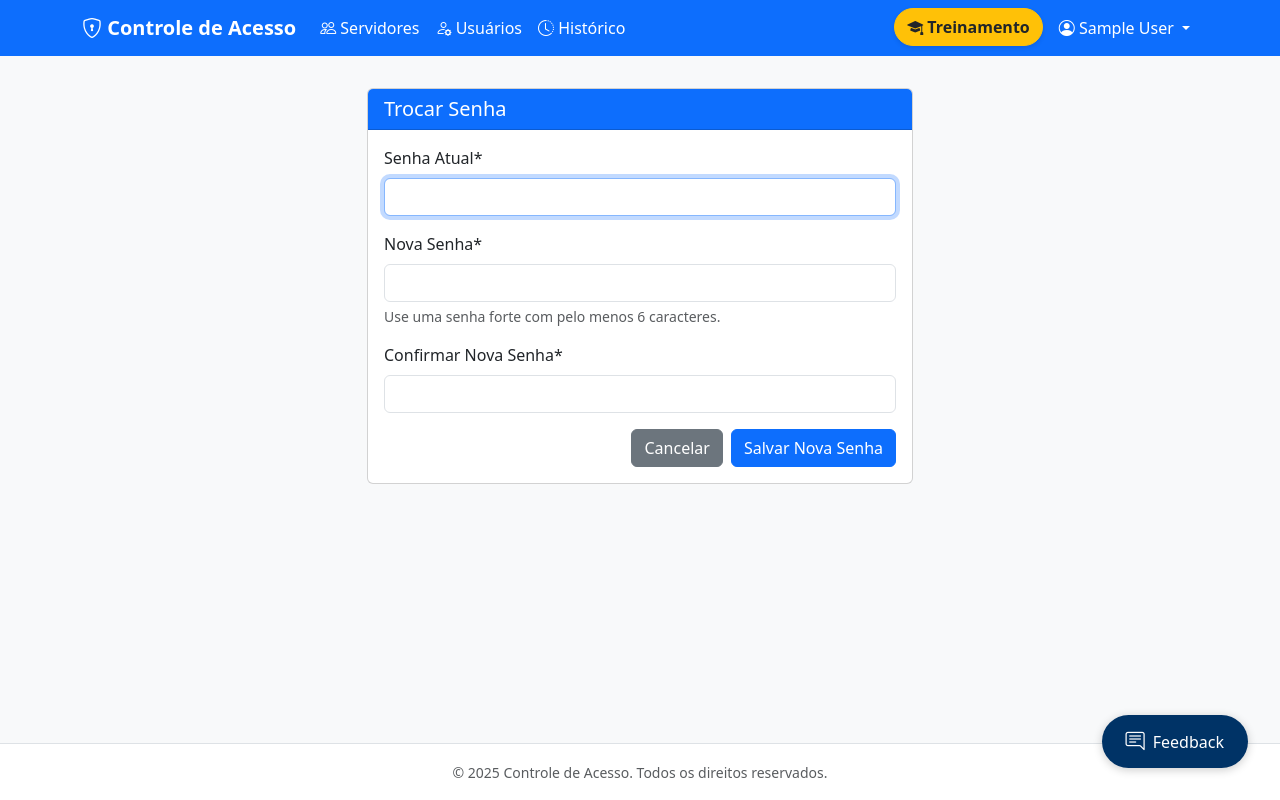
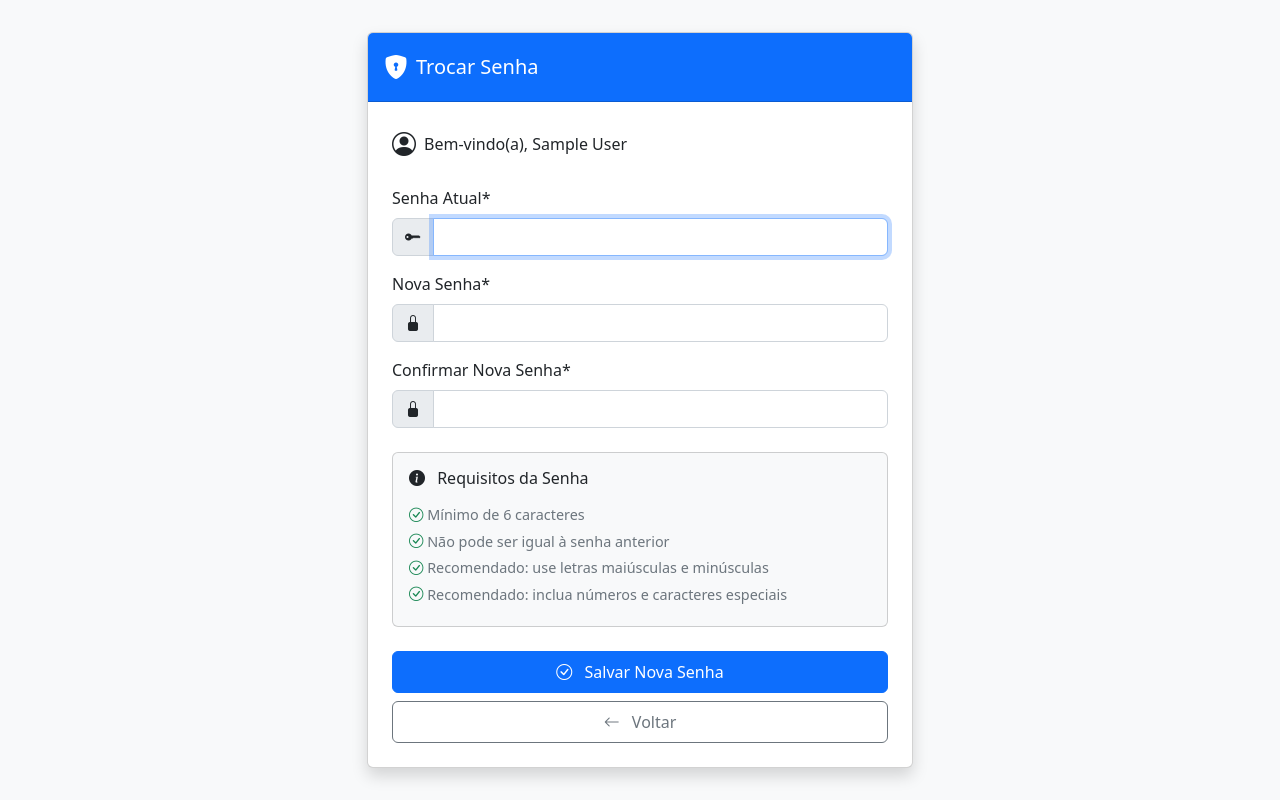
Before and after one commit to A-Assuncao/controle-acesso-PAMC, a Django app: page /trocar-senha/ in a window 1280 px wide. Run offline with Django 5.2, Linux system fonts and the light colour scheme; the visitor is signed in with stand-in values (Sample User, id 1); data comes from the database, SQL or seed files in the repository; data that the repository does not hold is empty; some libraries are stand-ins or nearby versions.

Commit message:
Ajuste no redirecionamento de trocar senha

```diff
--- a/controle_acesso/settings.py
+++ b/controle_acesso/settings.py
@@ -30,7 +30,7 @@ DEBUG = False
 # Quando DEBUG for False, ative esta configuração para servir arquivos estáticos
 SERVE_STATIC_FILES = True
 
-ALLOWED_HOSTS = ['localhost', '127.0.0.1', '.ngrok-free.app']
+ALLOWED_HOSTS = ['localhost', '127.0.0.1', '.ngrok-free.app', '.serveo.net']
 
 # Application definition
 INSTALLED_APPS = [
--- a/core/templates/core/trocar_senha.html
+++ b/core/templates/core/trocar_senha.html
@@ -1,28 +1,69 @@
-{% extends 'core/base.html' %}
-
-{% block title %}Trocar Senha - Controle de Acesso{% endblock %}
-
-{% block content %}
+<!DOCTYPE html>
+<html lang="pt-br">
+<head>
+    <meta charset="UTF-8">
+    <meta name="viewport" content="width=device-width, initial-scale=1.0">
+    <title>Trocar Senha - Controle de Acesso</title>
+    <link href="https://cdn.jsdelivr.net/npm/bootstrap@5.2.3/dist/css/bootstrap.min.css" rel="stylesheet">
+    <link href="https://cdn.jsdelivr.net/npm/bootstrap-icons@1.10.0/font/bootstrap-icons.css" rel="stylesheet">
+    <style>
+        body {
+            background-color: #f8f9fa;
+            min-height: 100vh;
+            display: flex;
+            align-items: center;
+        }
+        .password-requirements {
+            font-size: 0.9rem;
+            color: #6c757d;
+        }
+        .requirement-item {
+            margin-bottom: 0.3rem;
+        }
+        .requirement-item i {
+            width: 20px;
+        }
+    </style>
+</head>
+<body>
+    <div class="container">
         <div class="row justify-content-center">
             <div class="col-md-6">
-        <div class="card">
-            <div class="card-header bg-primary text-white">
+                <div class="card shadow">
+                    <div class="card-header bg-primary text-white py-3">
+                        <div class="d-flex align-items-center">
+                            <i class="bi bi-shield-lock-fill me-2 fs-4"></i>
                             <h5 class="mb-0">Trocar Senha</h5>
                         </div>
-            <div class="card-body">
+                    </div>
+                    <div class="card-body p-4">
+                        <div class="mb-4">
+                            <div class="d-flex align-items-center mb-2">
+                                <i class="bi bi-person-circle me-2 fs-4"></i>
+                                <h6 class="mb-0">Bem-vindo(a), {{ request.user.get_full_name|default:request.user.username }}</h6>
+                            </div>
                             {% if perfil.precisa_trocar_senha %}
-                <div class="alert alert-warning mb-4">
+                            <div class="alert alert-warning mb-3">
                                 <i class="bi bi-exclamation-triangle-fill me-2"></i>
                                 <strong>Atenção!</strong> Você precisa trocar sua senha temporária para continuar usando o sistema.
+                                {% if perfil.senha_temporaria %}
+                                <div class="mt-2">
+                                    <small>Sua senha temporária é: <strong>{{ perfil.senha_temporaria }}</strong></small>
                                 </div>
                                 {% endif %}
+                            </div>
+                            {% endif %}
+                        </div>
 
                         <form method="post" class="needs-validation" novalidate>
                             {% csrf_token %}
 
                             <div class="mb-3">
                                 <label class="form-label">Senha Atual*</label>
+                                <div class="input-group">
+                                    <span class="input-group-text"><i class="bi bi-key-fill"></i></span>
                                     <input type="password" name="senha_atual" class="form-control" required autofocus>
+                                </div>
                                 <div class="invalid-feedback">
                                     Por favor, informe sua senha atual.
                                 </div>
@@ -30,36 +71,73 @@
 
                             <div class="mb-3">
                                 <label class="form-label">Nova Senha*</label>
+                                <div class="input-group">
+                                    <span class="input-group-text"><i class="bi bi-lock-fill"></i></span>
                                     <input type="password" name="nova_senha" class="form-control" required>
+                                </div>
                                 <div class="invalid-feedback">
                                     Por favor, informe uma nova senha.
                                 </div>
-                        <div class="form-text">
-                            Use uma senha forte com pelo menos 6 caracteres.
-                        </div>
                             </div>
 
-                    <div class="mb-3">
+                            <div class="mb-4">
                                 <label class="form-label">Confirmar Nova Senha*</label>
+                                <div class="input-group">
+                                    <span class="input-group-text"><i class="bi bi-lock-fill"></i></span>
                                     <input type="password" name="confirmar_senha" class="form-control" required>
+                                </div>
                                 <div class="invalid-feedback">
                                     Por favor, confirme sua nova senha.
                                 </div>
                             </div>
 
-                    <div class="d-flex justify-content-end gap-2">
+                            <div class="card bg-light mb-4">
+                                <div class="card-body">
+                                    <h6 class="card-title mb-3">
+                                        <i class="bi bi-info-circle-fill me-2"></i>
+                                        Requisitos da Senha
+                                    </h6>
+                                    <div class="password-requirements">
+                                        <div class="requirement-item">
+                                            <i class="bi bi-check-circle text-success"></i>
+                                            Mínimo de 6 caracteres
+                                        </div>
+                                        <div class="requirement-item">
+                                            <i class="bi bi-check-circle text-success"></i>
+                                            Não pode ser igual à senha anterior
+                                        </div>
+                                        <div class="requirement-item">
+                                            <i class="bi bi-check-circle text-success"></i>
+                                            Recomendado: use letras maiúsculas e minúsculas
+                                        </div>
+                                        <div class="requirement-item">
+                                            <i class="bi bi-check-circle text-success"></i>
+                                            Recomendado: inclua números e caracteres especiais
+                                        </div>
+                                    </div>
+                                </div>
+                            </div>
+
+                            <div class="d-grid gap-2">
+                                <button type="submit" class="btn btn-primary py-2">
+                                    <i class="bi bi-check-circle me-2"></i>
+                                    Salvar Nova Senha
+                                </button>
                                 {% if not perfil.precisa_trocar_senha %}
-                        <a href="{% url 'home' %}" class="btn btn-secondary">Cancelar</a>
+                                <a href="{% url 'home' %}" class="btn btn-outline-secondary py-2">
+                                    <i class="bi bi-arrow-left me-2"></i>
+                                    Voltar
+                                </a>
                                 {% endif %}
-                        <button type="submit" class="btn btn-primary">Salvar Nova Senha</button>
                             </div>
                         </form>
                     </div>
                 </div>
             </div>
         </div>
+    </div>
 
-{% block extra_js %}
+    <script src="https://cdn.jsdelivr.net/npm/bootstrap@5.2.3/dist/js/bootstrap.bundle.min.js"></script>
     <script>
     // Validação do formulário
     (function() {
@@ -78,5 +156,5 @@
         }, false);
     })();
     </script>
-{% endblock %}
-{% endblock %}
+</body>
+</html>
--- a/core/views.py
+++ b/core/views.py
@@ -23,12 +23,20 @@ from reportlab.lib.styles import getSampleStyleSheet, ParagraphStyle
 from reportlab.lib.units import inch
 from openpyxl.utils import get_column_letter
 import random
+import logging
 
 def is_staff(user):
     return user.is_staff
 
 @login_required
 def welcome(request):
+    # Se o usuário precisa trocar a senha, redireciona direto para a página de troca
+    try:
+        if request.user.perfil.precisa_trocar_senha:
+            return redirect('trocar_senha')
+    except:
+        pass
+
     # Verifica se o usuário já viu a página de boas-vindas nesta sessão
     if request.session.get('welcome_shown'):
         return redirect('home')
@@ -577,52 +585,50 @@ def user_list(request):
     return render(request, 'core/user_list.html', {'users_data': users_data, 'is_superuser': request.user.is_superuser})
 
 @login_required
+@user_passes_test(is_staff)
 def user_create(request):
-    # Verifica se o usuário tem permissão de staff
-    if not request.user.is_staff:
-        messages.error(request, 'Você não tem permissão para criar usuários.')
-        return redirect('home')
-
     if request.method == 'POST':
         username = request.POST.get('username')
         password = request.POST.get('password')
-        email = request.POST.get('email')
-        first_name = request.POST.get('first_name')
-        last_name = request.POST.get('last_name')
         is_staff = request.POST.get('is_staff') == 'on'
 
+        if not username or not password:
+            messages.error(request, 'Usuário e senha são obrigatórios.')
+            return redirect('user_create')
+
+        # Verifica se o usuário já existe
         if User.objects.filter(username=username).exists():
-            messages.error(request, 'Nome de usuário já existe!')
+            messages.error(request, 'Este nome de usuário já está em uso.')
             return redirect('user_create')
 
-        # Gera uma senha temporária mais intuitiva usando o nome de usuário
-        # e alguns números aleatórios para garantir segurança
-        import random
-        random_digits = ''.join([str(random.randint(0, 9)) for _ in range(4)])
-        temp_password = f"{username}@{random_digits}"
-
-        # Cria o usuário sem email
+        # Cria o usuário
         user = User.objects.create_user(
             username=username,
-            password=temp_password,
-            email='',  # Email em branco
-            first_name=first_name,
-            last_name=last_name,
+            password=password,
             is_staff=is_staff
         )
 
-        # Cria o perfil do usuário com a flag para trocar senha
+        # Cria o perfil do usuário com senha temporária
         from core.models import PerfilUsuario
         PerfilUsuario.objects.create(
             usuario=user,
-            precisa_trocar_senha=True,
-            senha_temporaria=temp_password
+            precisa_trocar_senha=True,  # Força a troca de senha no primeiro login
+            senha_temporaria=password  # Salva a senha temporária
         )
 
-        messages.success(request, 'Usuário criado com sucesso!')
+        # Registra a criação no log de auditoria
+        LogAuditoria.objects.create(
+            usuario=request.user,
+            tipo_acao='CRIACAO',
+            modelo='User',
+            objeto_id=user.id,
+            detalhes=f'Criação do usuário {username}'
+        )
+
+        messages.success(request, f'Usuário {username} criado com sucesso! A senha temporária é: {password}')
         return redirect('user_list')
 
-    return render(request, 'core/user_form.html', {'usuario': None})
+    return render(request, 'core/user_create.html')
 
 @login_required
 def user_update(request, pk):
@@ -2277,138 +2283,87 @@ def tutoriais_treinamento(request):
     return render(request, 'core/tutoriais.html', context)
 
 @login_required
+@user_passes_test(is_staff)
 def user_reset_password(request, pk):
-    """View para redefinir a senha de um usuário sem ir para a página de edição."""
-    # Verifica se o usuário tem permissão de superuser
-    if not request.user.is_superuser:
-        messages.error(request, 'Apenas superusuários podem redefinir senhas de outros usuários.')
-        return redirect('home')
-
-    if request.method == 'POST':
-        usuario = get_object_or_404(User, pk=pk)
-
-        # Verifica se foi solicitado redefinir a senha ou forçar troca
-        redefinir_senha = request.POST.get('redefinir_senha') == 'on'
-        forcar_troca = request.POST.get('forcar_troca') == 'on'
-
-        # Atualiza outros campos
-        usuario.email = request.POST.get('email', '')
-        usuario.first_name = request.POST.get('first_name', '')
-        usuario.last_name = request.POST.get('last_name', '')
-        usuario.is_staff = request.POST.get('is_staff') == 'on'
-
-        # Verifica se o perfil do usuário existe, se não, cria
-        try:
-            perfil = usuario.perfil
-        except:
-            from core.models import PerfilUsuario
-            perfil = PerfilUsuario.objects.create(
-                usuario=usuario,
-                precisa_trocar_senha=False
-            )
-
-        # Se solicitado, redefine a senha
-        if redefinir_senha:
-            # Gera uma senha temporária intuitiva usando o nome de usuário
-            random_digits = ''.join([str(random.randint(0, 9)) for _ in range(4)])
-            temp_password = f"{usuario.username}@{random_digits}"
-
-            # Define a nova senha
-            usuario.set_password(temp_password)
-
-            # Define que o usuário precisa trocar a senha
-            perfil.precisa_trocar_senha = True
-            perfil.senha_temporaria = temp_password
-            perfil.save()
-
-            # Salva o usuário
-            usuario.save()
-
-            # Registra a redefinição de senha no log
-            from core.models import LogAuditoria
-            LogAuditoria.objects.create(
-                usuario=request.user,
-                tipo_acao='EDICAO',
-                modelo='User',
-                objeto_id=usuario.id,
-                detalhes=f'Redefinição de senha para o usuário: {usuario.username}'
-            )
-
-            messages.success(request, f'Senha do usuário {usuario.username} redefinida com sucesso! Nova senha temporária: {temp_password}')
-
-        # Se solicitado, força a troca de senha
-        elif forcar_troca:
-            perfil.precisa_trocar_senha = True
-            perfil.save()
-
-            # Salva o usuário
-            usuario.save()
-
-            # Registra a ação no log
-            from core.models import LogAuditoria
-            LogAuditoria.objects.create(
-                usuario=request.user,
-                tipo_acao='EDICAO',
-                modelo='User',
-                objeto_id=usuario.id,
-                detalhes=f'Forçada troca de senha para o usuário: {usuario.username}'
-            )
-
-            messages.success(request, f'O usuário {usuario.username} deverá trocar sua senha no próximo login.')
-
+    user = get_object_or_404(User, pk=pk)
+
+    # Apenas superusuários podem resetar senhas de outros superusuários
+    if user.is_superuser and not request.user.is_superuser:
+        messages.error(request, 'Apenas superusuários podem resetar senhas de outros superusuários.')
         return redirect('user_list')
 
+    # Gera uma senha temporária mais intuitiva usando o nome de usuário
+    # e alguns números aleatórios para garantir segurança
+    random_digits = ''.join([str(random.randint(0, 9)) for _ in range(4)])
+    temp_password = f"{user.username}@{random_digits}"
+
+    # Define a nova senha
+    user.set_password(temp_password)
+    user.save()
+
+    # Atualiza ou cria o perfil do usuário
+    try:
+        perfil = user.perfil
+    except:
+        from core.models import PerfilUsuario
+        perfil = PerfilUsuario(usuario=user)
+
+    perfil.precisa_trocar_senha = True
+    perfil.senha_temporaria = temp_password
+    perfil.save()
+
+    # Registra a ação no log de auditoria
+    LogAuditoria.objects.create(
+        usuario=request.user,
+        tipo_acao='EDICAO',
+        modelo='User',
+        objeto_id=user.id,
+        detalhes=f'Reset de senha do usuário {user.username}'
+    )
+
+    messages.success(request, f'Senha resetada com sucesso! A nova senha temporária é: {temp_password}')
     return redirect('user_list')
 
 @login_required
 def trocar_senha(request):
-    """
-    View para permitir ao usuário trocar sua senha, especialmente no primeiro login.
-    """
-    try:
-        perfil = request.user.perfil
-    except:
-        # Se o usuário não tem perfil, cria um
-        from core.models import PerfilUsuario
-        perfil = PerfilUsuario.objects.create(
-            usuario=request.user,
-            precisa_trocar_senha=False  # Assume que não precisa trocar se foi criado agora
-        )
-
     if request.method == 'POST':
         senha_atual = request.POST.get('senha_atual')
         nova_senha = request.POST.get('nova_senha')
         confirmar_senha = request.POST.get('confirmar_senha')
 
-        # Valida senha atual
+        # Validações básicas
+        if not senha_atual or not nova_senha or not confirmar_senha:
+            messages.error(request, 'Todos os campos são obrigatórios.')
+            return redirect('trocar_senha')
+
+        if nova_senha != confirmar_senha:
+            messages.error(request, 'A nova senha e a confirmação não coincidem.')
+            return redirect('trocar_senha')
+
+        if len(nova_senha) < 8:
+            messages.error(request, 'A nova senha deve ter pelo menos 8 caracteres.')
+            return redirect('trocar_senha')
+
+        # Verifica se a senha atual está correta
         if not request.user.check_password(senha_atual):
             messages.error(request, 'Senha atual incorreta.')
-            return render(request, 'core/trocar_senha.html')
-
-        # Valida nova senha
-        if nova_senha != confirmar_senha:
-            messages.error(request, 'As senhas não coincidem.')
-            return render(request, 'core/trocar_senha.html')
-
-        if len(nova_senha) < 6:
-            messages.error(request, 'A senha deve ter pelo menos 6 caracteres.')
-            return render(request, 'core/trocar_senha.html')
-
-        # Atualiza a senha
+            return redirect('trocar_senha')
+
+        # Altera a senha
         request.user.set_password(nova_senha)
         request.user.save()
 
-        # Atualiza o perfil
-        perfil.precisa_trocar_senha = False
-        perfil.senha_temporaria = None
-        perfil.save()
-
-        messages.success(request, 'Senha atualizada com sucesso!')
-
-        # Atualiza a sessão para evitar logout
-        from django.contrib.auth import update_session_auth_hash
-        update_session_auth_hash(request, request.user)
-
-        return redirect('home')
-
-    return render(request, 'core/trocar_senha.html', {'perfil': perfil})
+        # Atualiza o perfil do usuário
+        try:
+            perfil = request.user.perfil
+            perfil.precisa_trocar_senha = False
+            perfil.senha_temporaria = None  # Limpa a senha temporária
+            perfil.save()
+        except Exception as e:
+            # Se houver erro ao atualizar o perfil, registra o erro mas permite continuar
+            logging.getLogger('django').error(f"Erro ao atualizar perfil após troca de senha: {str(e)}")
+
+        messages.success(request, 'Senha alterada com sucesso! Por favor, faça login novamente.')
+        return redirect('login')
+
+    return render(request, 'core/trocar_senha.html')
```
Also changed, not shown: core/middleware.py (+3 -4 lines), core/templates/core/user_list.html (+47 -65 lines). Lines whose indentation alone changed are shown as unchanged.
